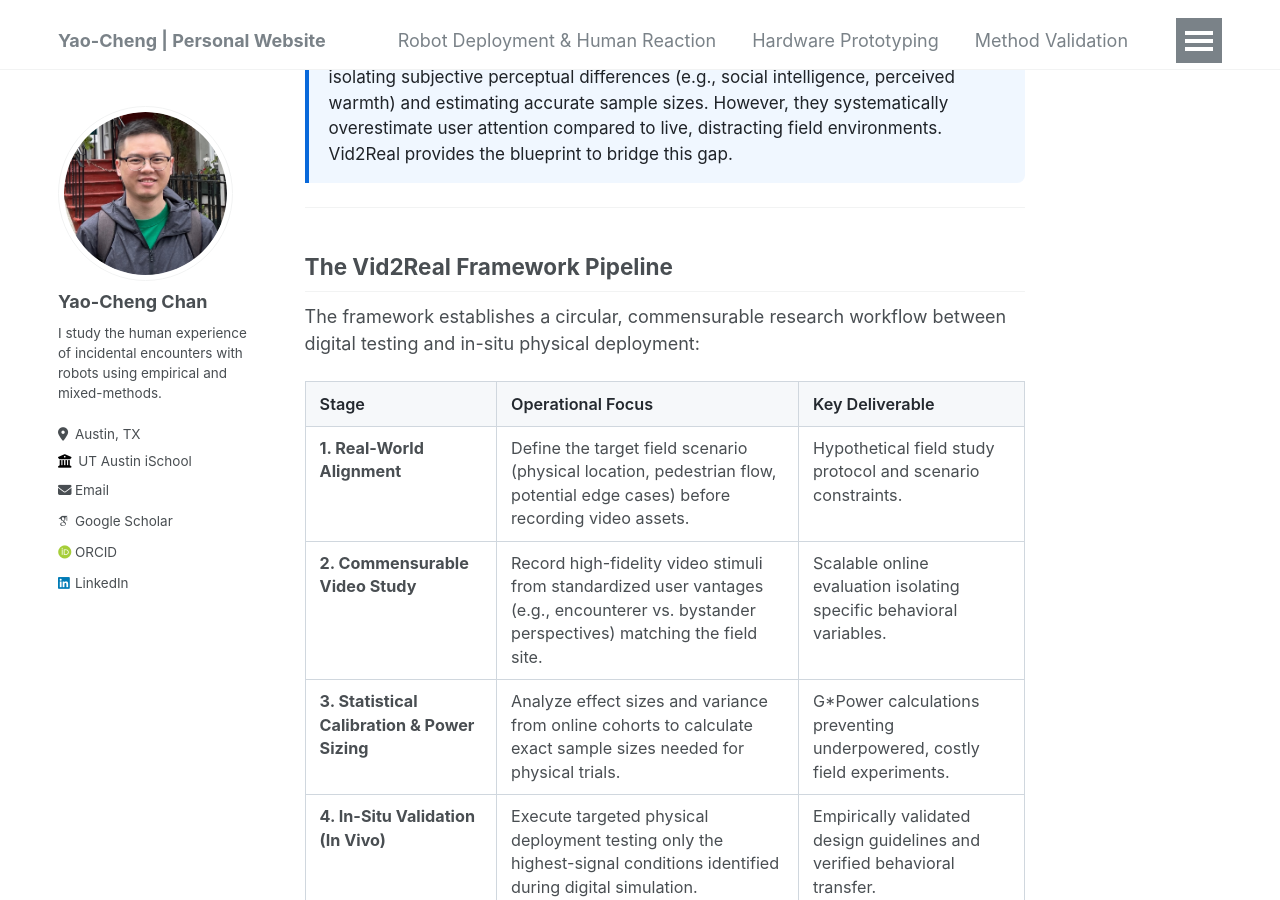
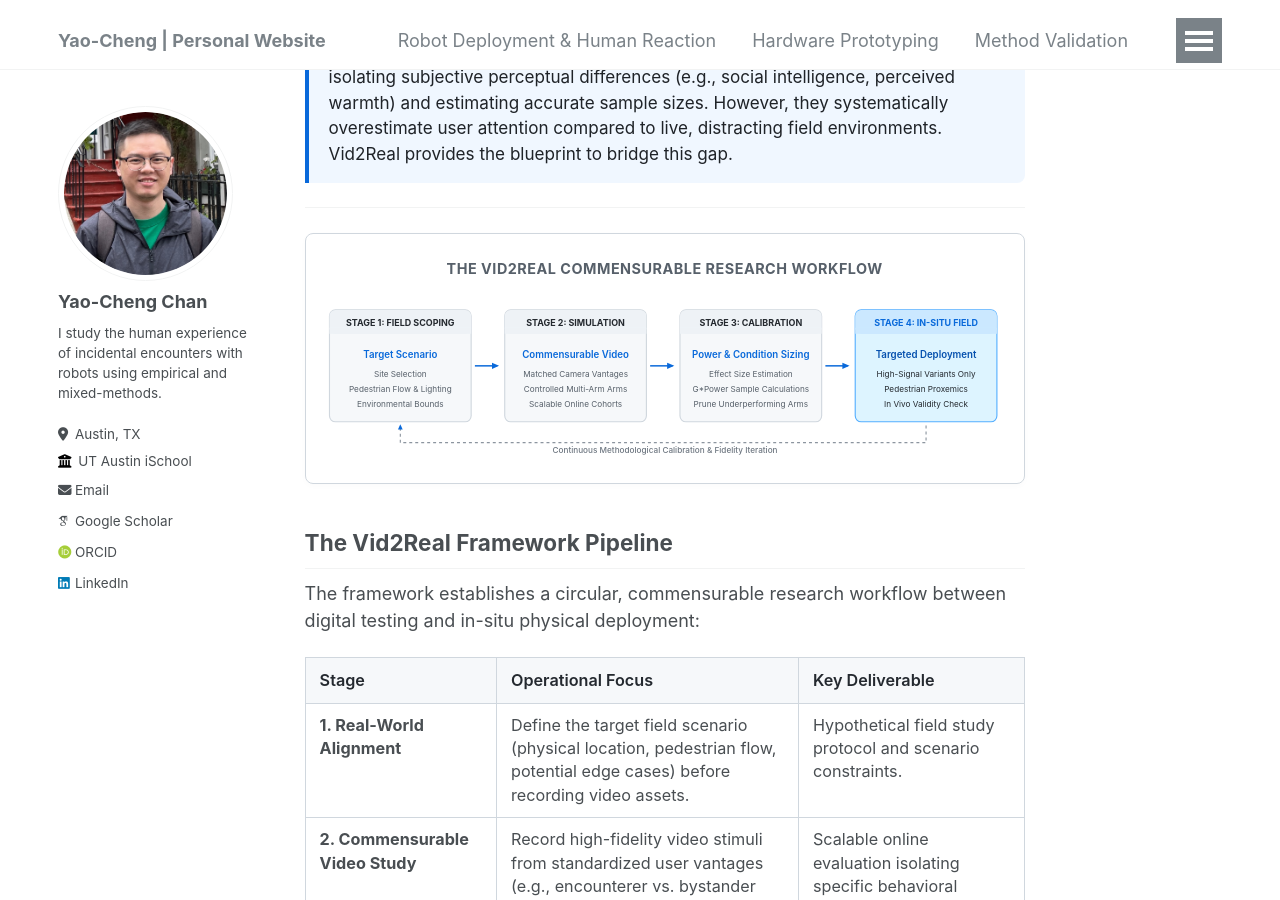
Before and after one commit to yaochengchan/yaochengchan.github.io, a Jekyll site: the page built from _pages/vid2real.md, in a window 1280 px wide and 900 px high, scrolled down 915 px. Built offline with Jekyll 4.4.1, drawn with Linux system fonts in a browser that asks for light colours; some web fonts are replaced.

Commit message:
Add Vid2Real workflow diagram to documentation
Added a detailed SVG diagram illustrating the Vid2Real Commensurable Research Workflow, including stages for field scoping, simulation, calibration, and in-situ field deployment.

```diff
--- a/_pages/vid2real.md
+++ b/_pages/vid2real.md
@@ -121,6 +121,82 @@ To solve this trade-off, our team developed and empirically evaluated the **Vid2
 
 ---
 
+<div style="background: #ffffff; border: 1px solid #d0d7de; border-radius: 8px; padding: 24px 16px; margin: 25px 0; box-shadow: 0 2px 6px rgba(0,0,0,0.02);">
+  <div style="font-size: 0.8em; font-weight: bold; text-transform: uppercase; letter-spacing: 0.5px; color: #57606a; text-align: center; margin-bottom: 16px;">
+    The Vid2Real Commensurable Research Workflow
+  </div>
+
+  <svg viewBox="0 0 920 220" width="100%" height="auto" style="display: block; font-family: -apple-system, BlinkMacSystemFont, 'Segoe UI', Helvetica, Arial, sans-serif;">
+    <defs>
+      <marker id="arrow" viewBox="0 0 10 10" refX="6" refY="5" markerWidth="6" markerHeight="6" orient="auto-start-reverse">
+        <path d="M 0 1.5 L 8 5 L 0 8.5 z" fill="#0969da"/>
+      </marker>
+    </defs>
+
+    <!-- Step 1 -->
+    <g transform="translate(10, 20)">
+      <rect width="190" height="150" rx="8" fill="#f6f8fa" stroke="#d0d7de" stroke-width="1.5"/>
+      <rect width="190" height="32" rx="8" fill="#eef2f6"/>
+      <rect y="24" width="190" height="8" fill="#eef2f6"/>
+      <text x="95" y="21" text-anchor="middle" font-size="12" font-weight="700" fill="#24292f">STAGE 1: FIELD SCOPING</text>
+      <text x="95" y="65" text-anchor="middle" font-size="13" font-weight="600" fill="#0969da">Target Scenario</text>
+      <text x="95" y="90" text-anchor="middle" font-size="11" fill="#57606a">Site Selection</text>
+      <text x="95" y="110" text-anchor="middle" font-size="11" fill="#57606a">Pedestrian Flow & Lighting</text>
+      <text x="95" y="130" text-anchor="middle" font-size="11" fill="#57606a">Environmental Bounds</text>
+    </g>
+
+    <!-- Connector 1 -> 2 -->
+    <path d="M 205 95 L 235 95" fill="none" stroke="#0969da" stroke-width="2" marker-end="url(#arrow)"/>
+
+    <!-- Step 2 -->
+    <g transform="translate(245, 20)">
+      <rect width="190" height="150" rx="8" fill="#f6f8fa" stroke="#d0d7de" stroke-width="1.5"/>
+      <rect width="190" height="32" rx="8" fill="#eef2f6"/>
+      <rect y="24" width="190" height="8" fill="#eef2f6"/>
+      <text x="95" y="21" text-anchor="middle" font-size="12" font-weight="700" fill="#24292f">STAGE 2: SIMULATION</text>
+      <text x="95" y="65" text-anchor="middle" font-size="13" font-weight="600" fill="#0969da">Commensurable Video</text>
+      <text x="95" y="90" text-anchor="middle" font-size="11" fill="#57606a">Matched Camera Vantages</text>
+      <text x="95" y="110" text-anchor="middle" font-size="11" fill="#57606a">Controlled Multi-Arm Arms</text>
+      <text x="95" y="130" text-anchor="middle" font-size="11" fill="#57606a">Scalable Online Cohorts</text>
+    </g>
+
+    <!-- Connector 2 -> 3 -->
+    <path d="M 440 95 L 470 95" fill="none" stroke="#0969da" stroke-width="2" marker-end="url(#arrow)"/>
+
+    <!-- Step 3 -->
+    <g transform="translate(480, 20)">
+      <rect width="190" height="150" rx="8" fill="#f6f8fa" stroke="#d0d7de" stroke-width="1.5"/>
+      <rect width="190" height="32" rx="8" fill="#eef2f6"/>
+      <rect y="24" width="190" height="8" fill="#eef2f6"/>
+      <text x="95" y="21" text-anchor="middle" font-size="12" font-weight="700" fill="#24292f">STAGE 3: CALIBRATION</text>
+      <text x="95" y="65" text-anchor="middle" font-size="13" font-weight="600" fill="#0969da">Power & Condition Sizing</text>
+      <text x="95" y="90" text-anchor="middle" font-size="11" fill="#57606a">Effect Size Estimation</text>
+      <text x="95" y="110" text-anchor="middle" font-size="11" fill="#57606a">G*Power Sample Calculations</text>
+      <text x="95" y="130" text-anchor="middle" font-size="11" fill="#57606a">Prune Underperforming Arms</text>
+    </g>
+
+    <!-- Connector 3 -> 4 -->
+    <path d="M 675 95 L 705 95" fill="none" stroke="#0969da" stroke-width="2" marker-end="url(#arrow)"/>
+
+    <!-- Step 4 -->
+    <g transform="translate(715, 20)">
+      <rect width="190" height="150" rx="8" fill="#ddf4ff" stroke="#54aeff" stroke-width="1.5"/>
+      <rect width="190" height="32" rx="8" fill="#cbe8ff"/>
+      <rect y="24" width="190" height="8" fill="#cbe8ff"/>
+      <text x="95" y="21" text-anchor="middle" font-size="12" font-weight="700" fill="#0969da">STAGE 4: IN-SITU FIELD</text>
+      <text x="95" y="65" text-anchor="middle" font-size="13" font-weight="600" fill="#0550ae">Targeted Deployment</text>
+      <text x="95" y="90" text-anchor="middle" font-size="11" fill="#24292f">High-Signal Variants Only</text>
+      <text x="95" y="110" text-anchor="middle" font-size="11" fill="#24292f">Pedestrian Proxemics</text>
+      <text x="95" y="130" text-anchor="middle" font-size="11" fill="#24292f">In Vivo Validity Check</text>
+    </g>
+
+    <!-- Feedback Return Loop Arrow (Bottom) -->
+    <path d="M 810 175 L 810 198 L 105 198 L 105 175" fill="none" stroke="#8c959f" stroke-width="1.5" stroke-dasharray="4,4" marker-end="url(#arrow)"/>
+    <text x="460" y="212" text-anchor="middle" font-size="11" fill="#6e7781" font-weight="500">Continuous Methodological Calibration &amp; Fidelity Iteration</text>
+  </svg>
+</div>
+
+
 ## The Vid2Real Framework Pipeline
 
 The framework establishes a circular, commensurable research workflow between digital testing and in-situ physical deployment:
```
